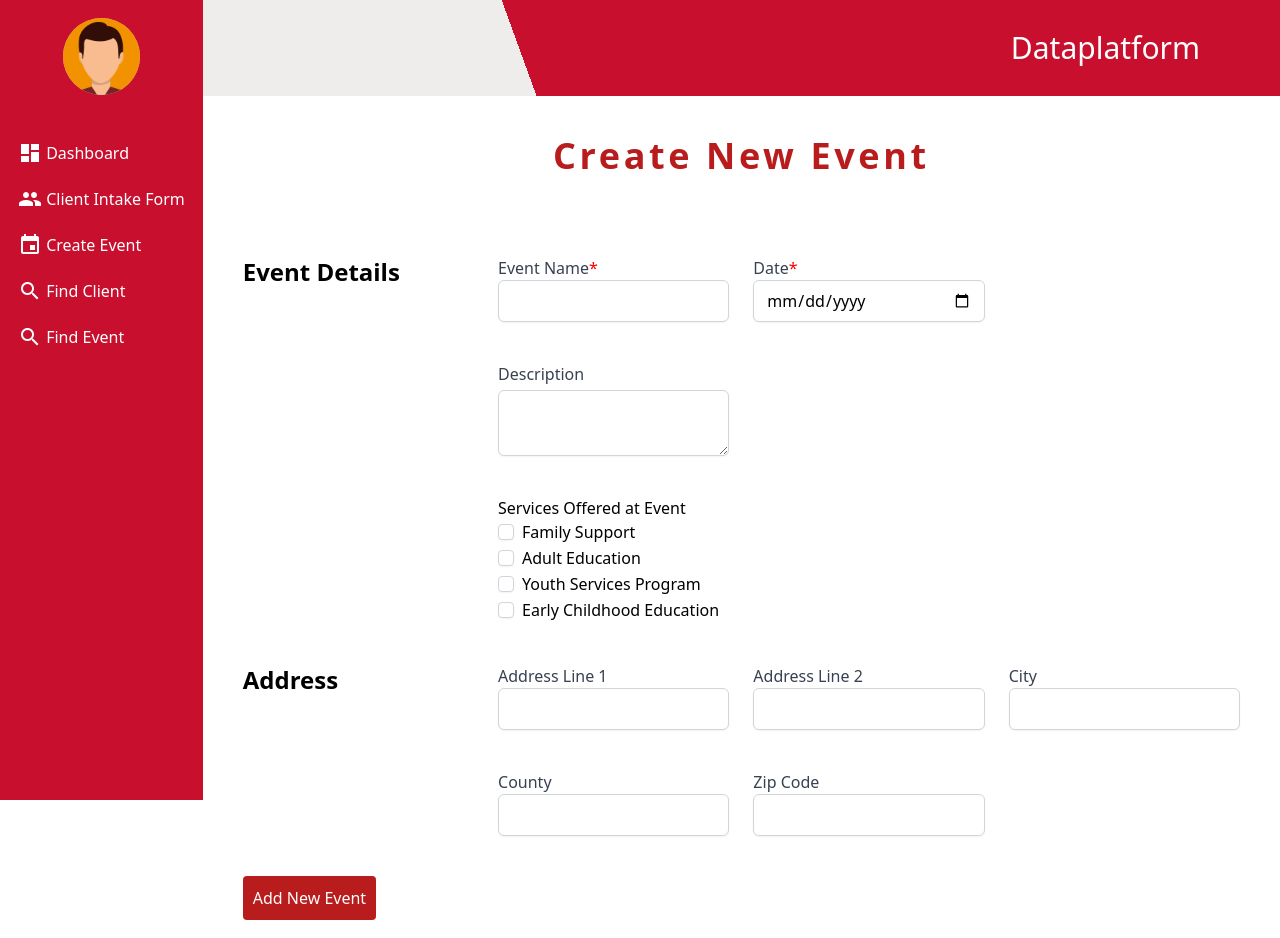
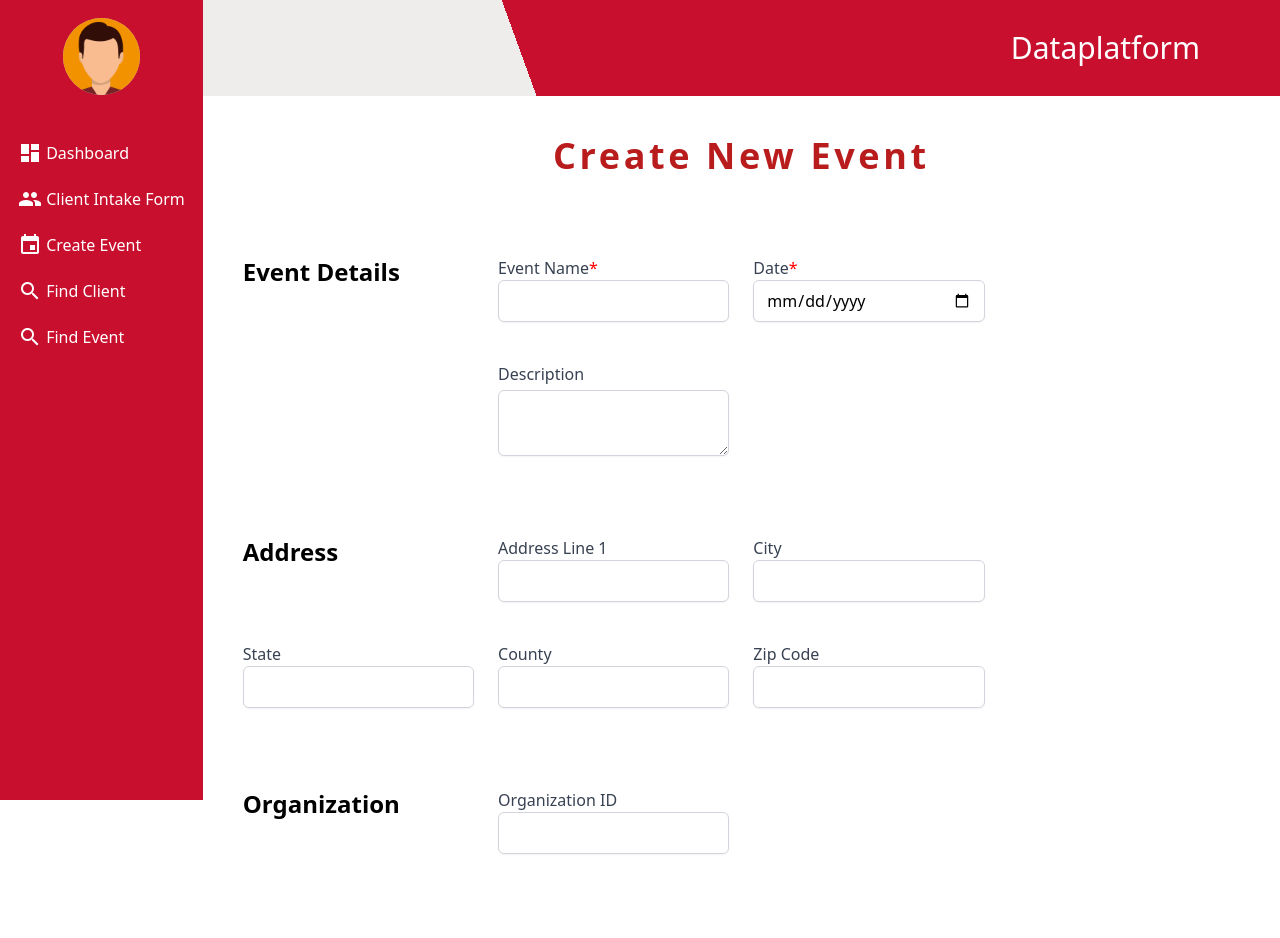
Before and after one commit to CIS-Fall-2022/project-cis_4339_project_-41, a Vue app in the folder frontend/: page /eventform in a window 1280 px wide. Shown: the top 938 px of the page. Built offline with nearby package versions, Linux system fonts and the light colour scheme.

Commit message:
Update eventForm.vue

```diff
--- a/frontend/src/components/eventForm.vue
+++ b/frontend/src/components/eventForm.vue
@@ -67,61 +67,6 @@
           <div></div>
           <div></div>
           <!-- form field -->
-          <div class="flex flex-col grid-cols-3">
-            <label>Services Offered at Event</label>
-            <div>
-              <label for="familySupport" class="inline-flex items-center">
-                <input
-                  type="checkbox"
-                  id="familySupport"
-                  value="Family Support"
-                  v-model="checkedServices"
-                  class="rounded border-gray-300 text-indigo-600 shadow-sm focus:border-indigo-300 focus:ring focus:ring-offset-0 focus:ring-indigo-200 focus:ring-opacity-50"
-                  notchecked
-                />
-                <span class="ml-2">Family Support</span>
-              </label>
-            </div>
-            <div>
-              <label for="adultEducation" class="inline-flex items-center">
-                <input
-                  type="checkbox"
-                  id="adultEducation"
-                  value="Adult Education"
-                  v-model="checkedServices"
-                  class="rounded border-gray-300 text-indigo-600 shadow-sm focus:border-indigo-300 focus:ring focus:ring-offset-0 focus:ring-indigo-200 focus:ring-opacity-50"
-                  notchecked
-                />
-                <span class="ml-2">Adult Education</span>
-              </label>
-            </div>
-            <div>
-              <label for="youthServices" class="inline-flex items-center">
-                <input
-                  type="checkbox"
-                  id="youthServices"
-                  value="Youth Services Program"
-                  v-model="checkedServices"
-                  class="rounded border-gray-300 text-indigo-600 shadow-sm focus:border-indigo-300 focus:ring focus:ring-offset-0 focus:ring-indigo-200 focus:ring-opacity-50"
-                  notchecked
-                />
-                <span class="ml-2">Youth Services Program</span>
-              </label>
-            </div>
-            <div>
-              <label for="childhoodEducation" class="inline-flex items-center">
-                <input
-                  type="checkbox"
-                  id="childhoodEducation"
-                  value="Early Childhood Education"
-                  v-model="checkedServices"
-                  class="rounded border-gray-300 text-indigo-600 shadow-sm focus:border-indigo-300 focus:ring focus:ring-offset-0 focus:ring-indigo-200 focus:ring-opacity-50"
-                  notchecked
-                />
-                <span class="ml-2">Early Childhood Education</span>
-              </label>
-            </div>
-          </div>
         </div>
 
         <!-- grid container -->
@@ -142,18 +87,6 @@
           <!-- form field -->
           <div class="flex flex-col">
             <label class="block">
-              <span class="text-gray-700">Address Line 2</span>
-              <input
-                type="text"
-                class="w-full rounded-md border-gray-300 shadow-sm focus:border-indigo-300 focus:ring focus:ring-indigo-200 focus:ring-opacity-50"
-                placeholder
-                v-model="event.address.line2"
-              />
-            </label>
-          </div>
-          <!-- form field -->
-          <div class="flex flex-col">
-            <label class="block">
               <span class="text-gray-700">City</span>
               <input
                 type="text"
@@ -164,6 +97,18 @@
             </label>
           </div>
           <div></div>
+          <!-- form field -->
+          <div class="flex flex-col">
+            <label class="block">
+              <span class="text-gray-700">State</span>
+              <input
+                type="text"
+                class="w-full rounded-md border-gray-300 shadow-sm focus:border-indigo-300 focus:ring focus:ring-indigo-200 focus:ring-opacity-50"
+                placeholder
+                v-model="event.address.state"
+              />
+            </label>
+          </div>
           <!-- form field -->
           <div class="flex flex-col">
             <label class="block">
@@ -188,7 +133,47 @@
               />
             </label>
           </div>
+          <div></div>
+          <div></div>
+          <div></div>
         </div>
+
+        <div class="mt-10 grid grid-cols-1 sm:grid-cols-2 md:grid-cols-4 gap-x-6 gap-y-10">
+          <h2 class="text-2xl font-bold">Organization</h2>
+          <!-- form field -->
+          <div class="flex flex-col">
+            <label class="block">
+              <span class="text-gray-700">Organization ID</span>
+              <input
+                type="text"
+                class="w-full rounded-md border-gray-300 shadow-sm focus:border-indigo-300 focus:ring focus:ring-indigo-200 focus:ring-opacity-50"
+                placeholder
+                v-model="event.orgID"
+              />
+            </label>
+          </div>
+          <div></div>
+          <div></div>
+          <div></div>
+        </div>
+
+        <div class="mt-10 grid grid-cols-1 sm:grid-cols-2 md:grid-cols-4 gap-x-6 gap-y-10">
+          <h2 class="text-2xl font-bold">Attendee</h2>
+          <!-- form field -->
+          <div class="flex flex-col">
+            <label class="block">
+              <span class="text-gray-700">Attendee ID</span>
+              <input
+                type="text"
+                class="w-full rounded-md border-gray-300 shadow-sm focus:border-indigo-300 focus:ring focus:ring-indigo-200 focus:ring-opacity-50"
+                placeholder
+                v-model="event.attendees"
+              />
+            </label>
+          </div>
+        </div>
+
+
 
         <div class="flex justify-between mt-10 mr-20">
           <button class="bg-red-700 text-white rounded" type="submit">Add New Event</button>
@@ -210,12 +195,11 @@ export default {
       checkedServices: [],
       event: {
         eventName: "",
-        services: [],
         date: "",
         address: {
           line1: "",
-          line2: "",
           city: "",
+          state: "",
           county: "",
           zip: "",
         },
@@ -238,15 +222,14 @@ export default {
             this.$router.push("/findEvents");
             this.client = {
               eventName: "",
-              services: [],
               date: "",
               address: {
                 line1: "",
-                line2: "",
                 city: "",
+                state: "",
                 county: "",
-                zip: "",
-              },
+              zip: "",
+            },
               description: "",
             };
             this.checkedServices = [];
```
